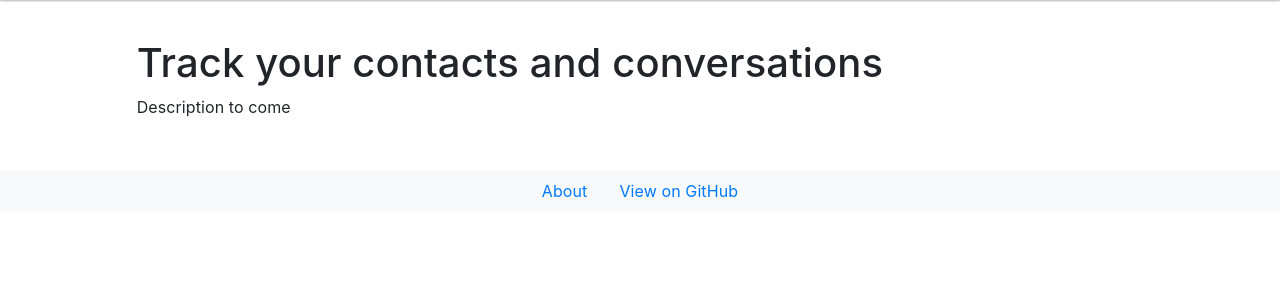
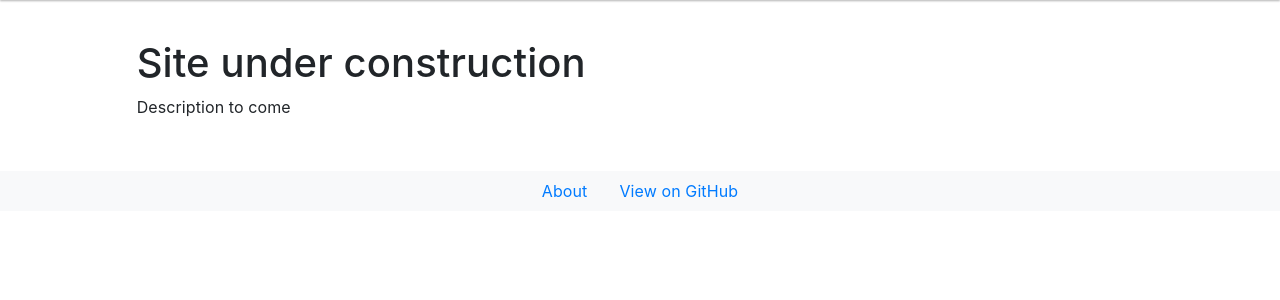
Before and after one commit to jcgiuffrida/seeds, a Django app: page / in a window 1280 px wide. Shown: the part 46-346 px from the top of the page. Run offline with Django 3.2, Linux system fonts and the light colour scheme; some libraries are stand-ins or nearby versions.

Commit message:
Update about.html

```diff
--- a/seeds/templates/about.html
+++ b/seeds/templates/about.html
@@ -4,7 +4,7 @@
 
 {% block content %}
 <div class="col">
-  <h1>Track your contacts and conversations</h1>
+  <h1>Site under construction</h1>
   <p>Description to come</p>
 </div>
 {% endblock %}
```
